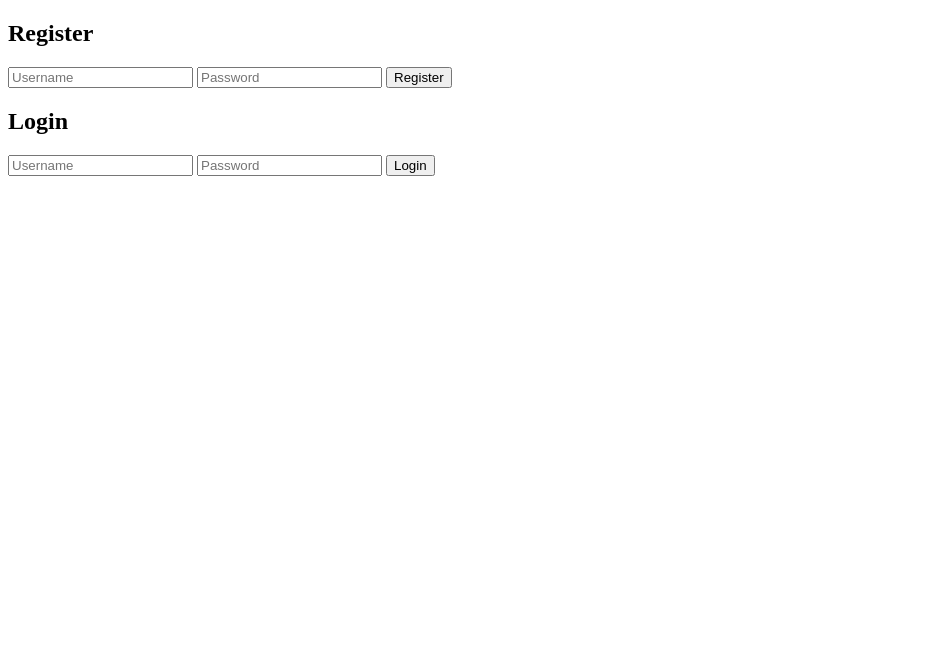
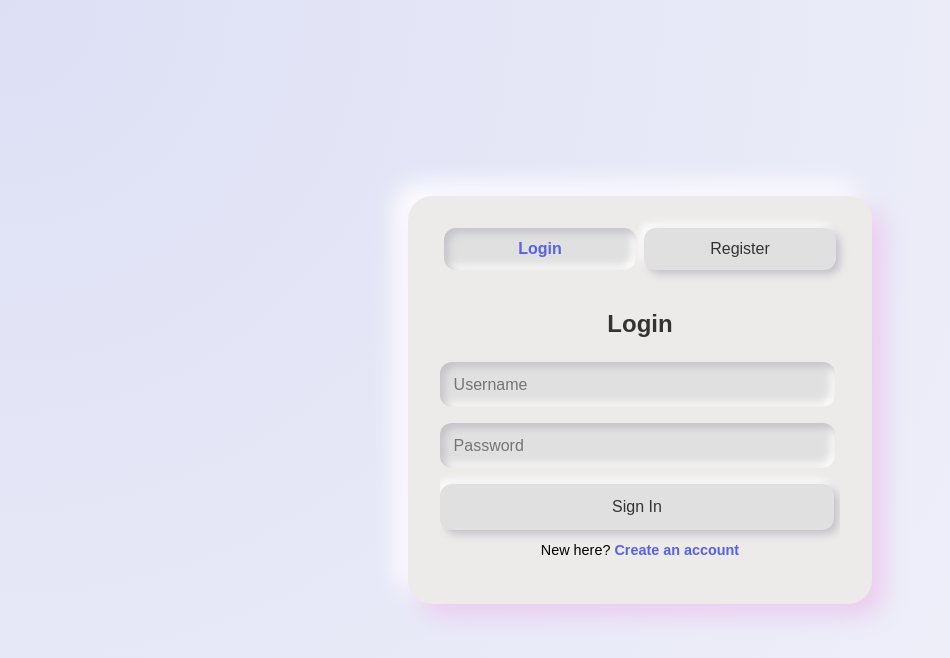
Before and after one commit to rkp9808/MM, a website: page index.html in a window 1280 px wide. Shown: the whole page, without its empty margins (0-950 px from the left). Drawn offline with Linux system fonts and the light colour scheme.

Commit message:
Update index.html

```diff
--- a/index.html
+++ b/index.html
@@ -1,20 +1,154 @@
 <!DOCTYPE html>
-<html>
+<html lang="en">
 <head>
-  <title>Simple Login</title>
+<meta charset="UTF-8" />
+<meta name="viewport" content="width=device-width, initial-scale=1.0" />
+<title>Login & Register</title>
+<style>
+  body {
+    min-height: 100vh;
+    background: radial-gradient(circle at top left, #dde0f5, #f3f3fa);
+    display: flex;
+    align-items: center;
+    justify-content: center;
+    margin: 0;
+    font-family: Arial, sans-serif;
+  }
+  .container {
+    width: 100%;
+    max-width: 400px;
+    padding: 2rem;
+    background: #edeaea;
+    border-radius: 24px;
+    box-shadow: 12px 12px 24px #ecccf0, -12px -12px 24px #ffffff;
+  }
+  .tab-switcher {
+    display: flex;
+    margin-bottom: 1.5rem;
+  }
+  .tab-switcher button {
+    flex: 1;
+    padding: 0.75rem;
+    background: #e0e0e0;
+    border: none;
+    border-radius: 12px;
+    box-shadow: 4px 4px 8px #c0c0c7, -4px -4px 8px #ffffff;
+    cursor: pointer;
+    font-size: 1rem;
+    color: #333;
+    transition: all 0.3s;
+    margin: 0 0.25rem;
+  }
+  .tab-switcher button.active {
+    color: #5563DE;
+    box-shadow: inset 4px 4px 8px #c0c0c7, inset -4px -4px 8px #ffffff;
+    font-weight: bold;
+  }
+  h1 {
+    text-align: center;
+    color: #333;
+    font-size: 1.5rem;
+    margin-bottom: 1rem;
+  }
+  form {
+    opacity: 0;
+    pointer-events: none;
+    height: 0;
+    overflow: hidden;
+    transition: opacity 0.4s ease;
+  }
+  form.active {
+    opacity: 1;
+    pointer-events: all;
+    height: auto;
+  }
+  .neumorphic-input {
+    width: 92%;
+    padding: 0.85rem;
+    margin: 0.5rem 0;
+    border: none;
+    border-radius: 12px;
+    background: #e0e0e0;
+    box-shadow: inset 4px 4px 8px #c0c0c7, inset -4px -4px 8px #ffffff;
+    font-size: 1rem;
+    color: #333;
+    outline: none;
+  }
+  .neumorphic-button {
+    width: 98.5%;
+    padding: 0.85rem;
+    border: none;
+    border-radius: 12px;
+    background: #e0e0e0;
+    box-shadow: 4px 4px 8px #c0c0c7, -4px -4px 8px #ffffff;
+    cursor: pointer;
+    font-size: 1rem;
+    color: #333;
+    margin-top: 0.5rem;
+    transition: all 0.3s ease;
+  }
+  .neumorphic-button:hover {
+    box-shadow: inset 4px 4px 8px #c0c0c7, inset -4px -4px 8px #ffffff;
+    color: #5563DE;
+  }
+  p {
+    text-align: center;
+    margin-top: 0.75rem;
+    font-size: 0.9rem;
+  }
+  p a {
+    color: #5563DE;
+    text-decoration: none;
+    font-weight: bold;
+  }
+</style>
 </head>
 <body>
-  <h2>Register</h2>
-  <form action="/register" method="POST">
-    <input name="username" placeholder="Username" required />
-    <input name="password" type="password" placeholder="Password" required />
-    <button type="submit">Register</button>
-  </form>
-  <h2>Login</h2>
-  <form action="/login" method="POST">
-    <input name="username" placeholder="Username" required />
-    <input name="password" type="password" placeholder="Password" required />
-    <button type="submit">Login</button>
-  </form>
+  <div class="container">
+    <div class="tab-switcher">
+      <button id="loginTab" class="active">Login</button>
+      <button id="registerTab">Register</button>
+    </div>
+
+    <form id="loginForm" class="active" action="/login" method="POST">
+      <h1>Login</h1>
+      <input class="neumorphic-input" name="username" placeholder="Username" required />
+      <input class="neumorphic-input" type="password" name="password" placeholder="Password" required />
+      <button class="neumorphic-button">Sign In</button>
+      <p>New here? <a href="#" onclick="switchToRegister()">Create an account</a></p>
+    </form>
+
+    <form id="registerForm" action="/register" method="POST">
+      <h1>Register</h1>
+      <input class="neumorphic-input" name="username" placeholder="Username" required />
+      <input class="neumorphic-input" type="password" name="password" placeholder="Password" required />
+      <button class="neumorphic-button">Sign Up</button>
+      <p>Already registered? <a href="#" onclick="switchToLogin()">Sign In</a></p>
+    </form>
+  </div>
+
+<script>
+  const loginTab = document.getElementById('loginTab')
+  const registerTab = document.getElementById('registerTab')
+  const loginForm = document.getElementById('loginForm')
+  const registerForm = document.getElementById('registerForm')
+
+  loginTab.addEventListener('click', switchToLogin)
+  registerTab.addEventListener('click', switchToRegister)
+
+  function switchToLogin() {
+    loginTab.classList.add('active')
+    registerTab.classList.remove('active')
+    loginForm.classList.add('active')
+    registerForm.classList.remove('active')
+  }
+
+  function switchToRegister() {
+    loginTab.classList.remove('active')
+    registerTab.classList.add('active')
+    loginForm.classList.remove('active')
+    registerForm.classList.add('active')
+  }
+</script>
 </body>
 </html>
```
